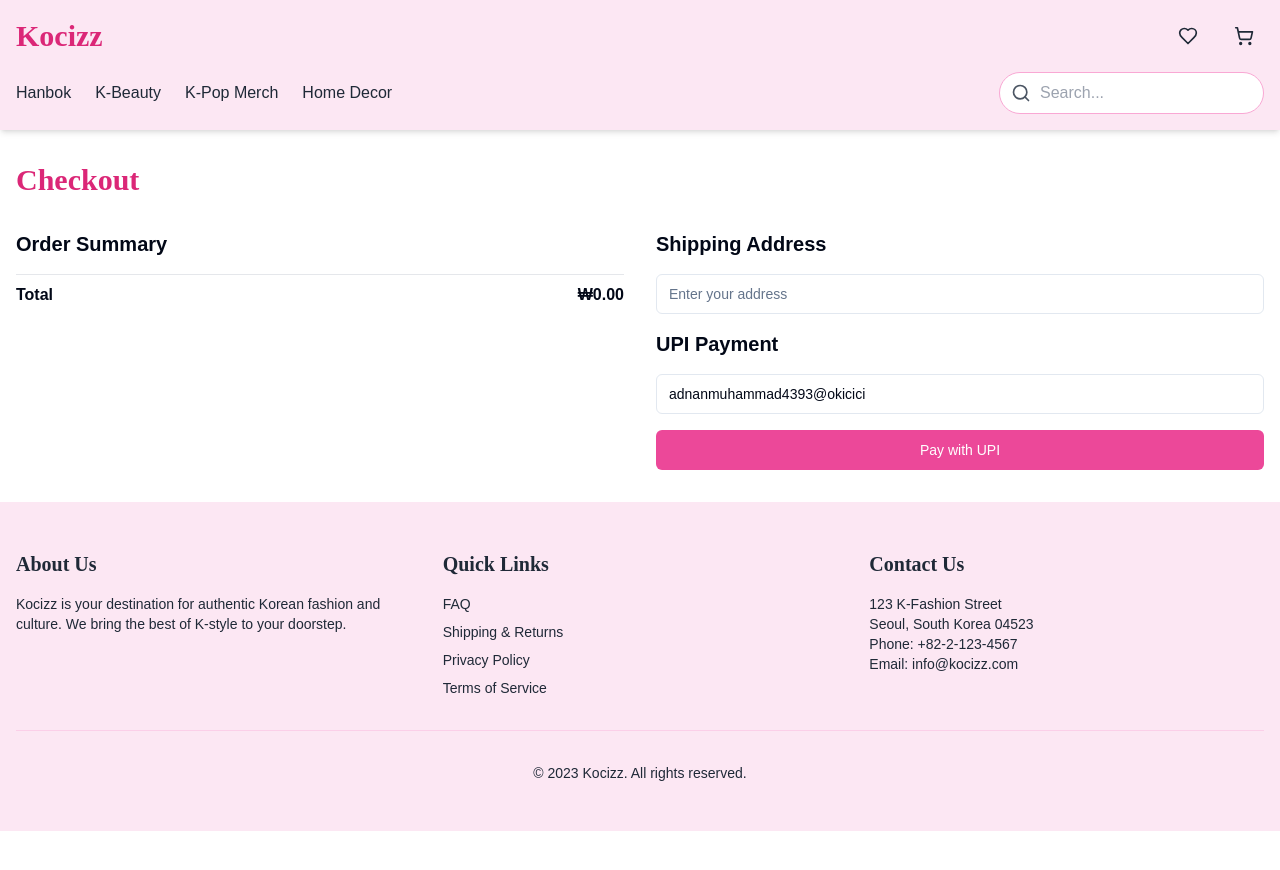
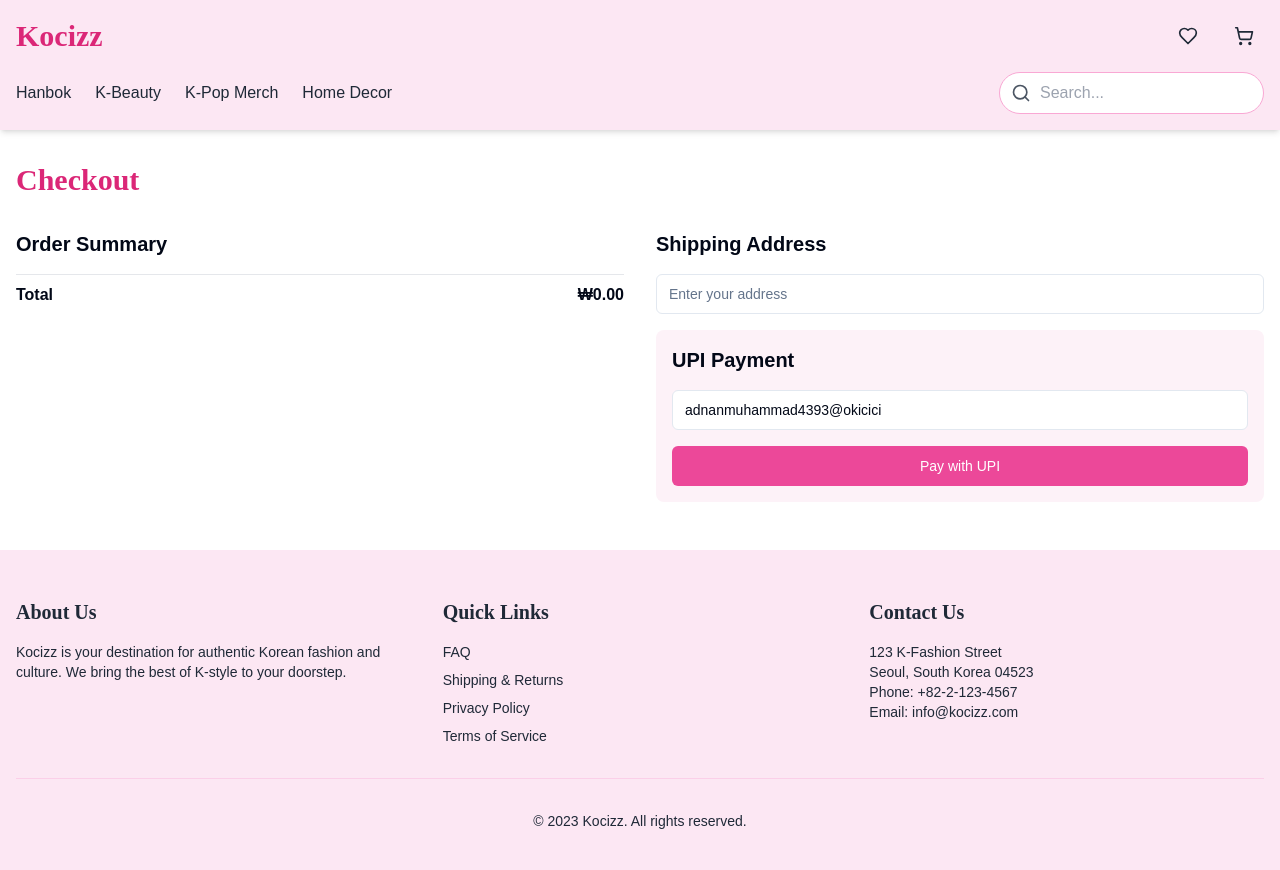
Before and after one commit to muhammedadnanv/tribrle-thrift-corner, a React (Vite) app: page /checkout in a window 1280 px wide. Shown: the top 870 px of the page. Before the commit the page ends 831 px from the top, so only its background shows below. Built offline with nearby package versions, Linux system fonts and the light colour scheme.

Commit message:
Add UPI Payment functionality
Implemented UPI payment processing in the application. This feature allows users to complete their purchases using UPI as a payment method, enhancing the checkout experience.
[skip gpt_engineer]

```diff
--- a/src/pages/Checkout.tsx
+++ b/src/pages/Checkout.tsx
@@ -75,6 +75,7 @@ const Checkout = () => {
               onChange={(e) => setAddress(e.target.value)}
               className="mb-4"
             />
+            <div className="bg-pink-50 p-4 rounded-lg mb-4">
               <h2 className="text-xl font-semibold mb-4">UPI Payment</h2>
               <Input
                 type="text"
@@ -88,6 +89,7 @@ const Checkout = () => {
               </Button>
             </div>
           </div>
+        </div>
       </main>
       <Footer />
     </div>
```
Lines whose indentation alone changed are shown as unchanged.
